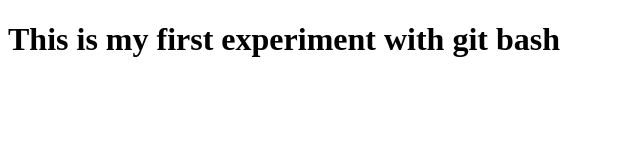
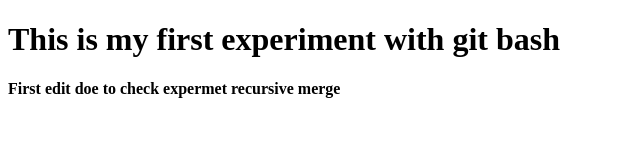
Before and after one commit to fayi2022/samplefirstgit, a plain HTML site: page index.html in a window 1280 px wide. Shown: the whole page, without its empty margins (0-640 px from the left). Drawn offline with Linux system fonts and the light colour scheme.

Commit message:
first chage done on idex.html to experimet recursive merge

```diff
--- a/index.html
+++ b/index.html
@@ -8,5 +8,6 @@
 </head>
 <body>
     <h1>This is my first experiment with git bash</h1>
+    <h4>First edit doe to check expermet recursive merge</h4>
 </body>
 </html>
```
